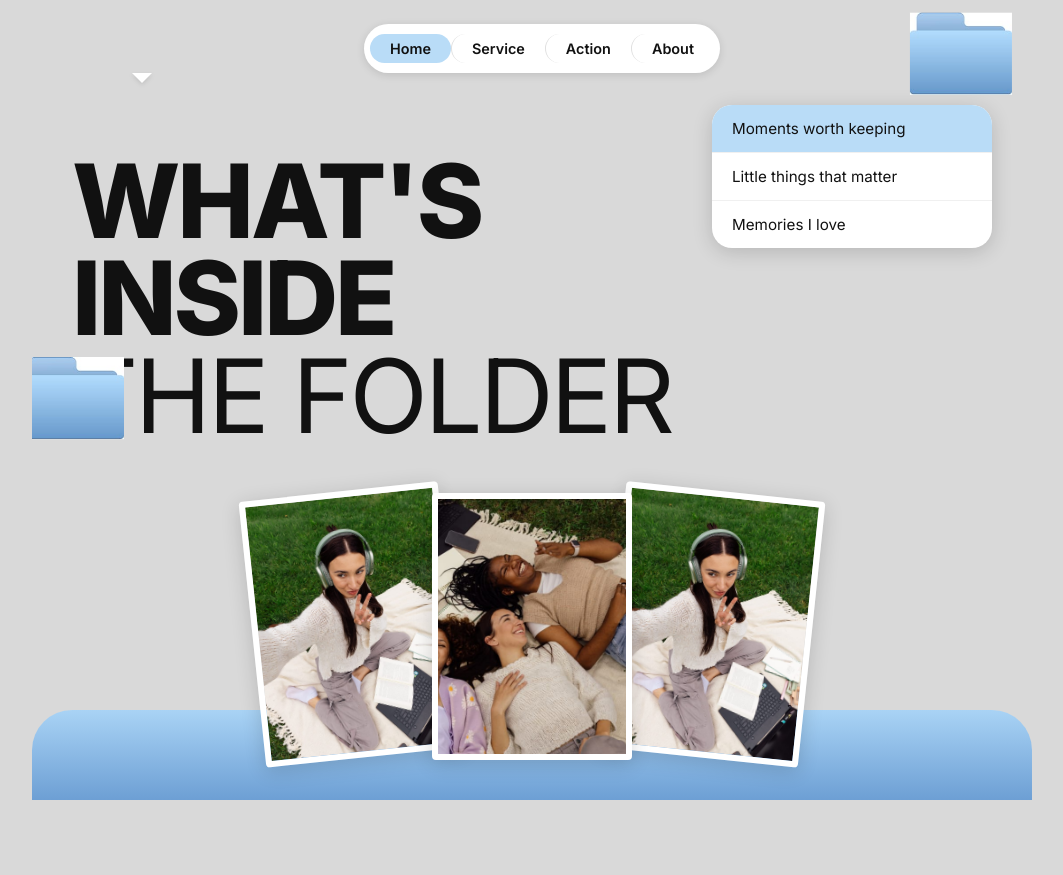
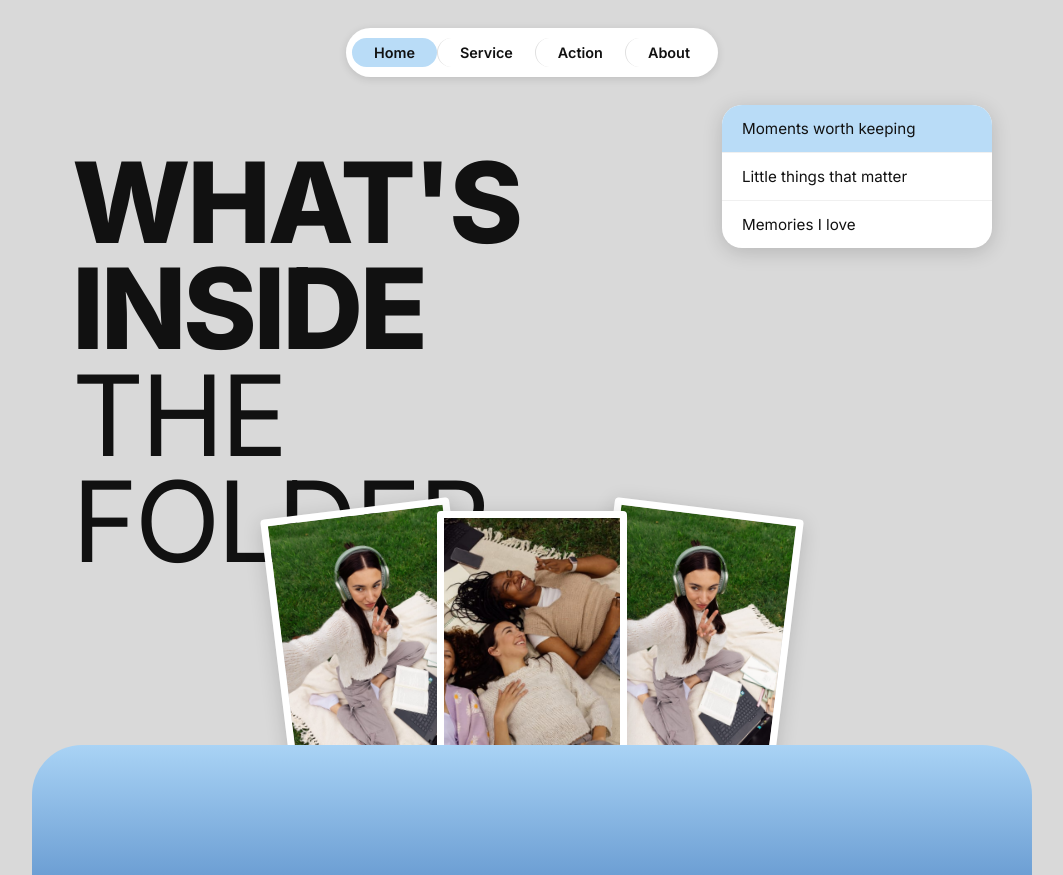
Before and after one commit to panugantisahithi15-prog/DuplicateFileDetector, a Flask app: page / in a window 1280 px wide. Shown: the whole page, without its empty margins (108-1171 px from the left). Before the commit the page ends 800 px from the top, so only its background shows below. Run offline with Flask 3, Linux system fonts and the light colour scheme; some libraries are stand-ins or nearby versions.

Commit message:
UI fixes: remove folder icons, center navbar, fix z-index on photo pocket
- _hero.html: remove both floating folder icon <img> tags
- hero.css:
  - navbar-wrap: justify-content center (was flex-start + padding-left)
  - ::after speech-bubble arrow: display none
  - hero-heading: font-size increased to clamp(3.2rem,9vw,7rem)
  - bottom-section: fixed-height 300px for predictable photo/pocket layout
  - photo-stack: position absolute, bottom 110px (above pocket), z-index 2
  - folder-pocket: height 130px, z-index 3 (ON TOP of photos so bases hidden)
- base.css:
  - removed left-aligned navbar-wrap + speech-bubble ::after (was in both files)
  - navbar-wrap now only centers; hero.css overrides with its own padding-top

Co-Authored-By: Claude Sonnet 4.6 <noreply@anthropic.com>

```diff
--- a/static/css/base.css
+++ b/static/css/base.css
@@ -43,56 +43,39 @@ body {
 img { max-width: 100%; display: block; }
 a   { color: inherit; text-decoration: none; }
 
-/* ── Navbar ── */
+/* ── Navbar pill ── */
 .navbar {
     display: flex;
     align-items: center;
-    justify-content: center;
     gap: 0;
     background: var(--card-bg);
     border-radius: var(--radius-pill);
     box-shadow: var(--shadow-sm);
     padding: 10px 6px;
-    position: relative;
     width: fit-content;
-    margin: 0 auto;
 }
 
 .navbar a {
     font-weight: 600;
     font-size: .9rem;
-    padding: 6px 20px;
+    padding: 6px 22px;
     border-radius: var(--radius-pill);
     color: var(--text);
     transition: background .15s, color .15s;
     white-space: nowrap;
 }
 
-.navbar a + a {
-    border-left: 1px solid #e0e0e0;
-}
+.navbar a + a          { border-left: 1px solid #e0e0e0; }
+.navbar a:hover        { background: var(--accent); }
+.navbar a.active       { background: var(--accent); }
 
-.navbar a:hover          { background: var(--accent); }
-.navbar a.active         { background: var(--accent); }
-
-/* Speech-bubble arrow under the navbar */
+/* ── navbar-wrap: centering container used on non-hero pages too ── */
+/* Hero pages override this in hero.css; action/about use it as-is */
 .navbar-wrap {
-    position: relative;
     display: flex;
-    justify-content: flex-start;
-    padding-left: 20px;
-    padding-top: 24px;
-}
-.navbar-wrap::after {
-    content: '';
-    position: absolute;
-    bottom: -10px;
-    left: 60px;
-    width: 0; height: 0;
-    border-left: 10px solid transparent;
-    border-right: 10px solid transparent;
-    border-top: 10px solid var(--card-bg);
-    filter: drop-shadow(0 2px 2px rgba(0,0,0,.1));
+    justify-content: center;
+    padding-top: 28px;
+    padding-bottom: 0;
 }
 
 /* ── Flash messages ── */
@@ -167,22 +150,7 @@ a   { color: inherit; text-decoration: none; }
 .btn.loading .spinner { display: inline-block; }
 .btn.loading .btn-text { display: none; }
 
-/* ── Floating animation (folder icons) ── */
-@keyframes float {
-    0%, 100% { transform: translateY(0); }
-    50%       { transform: translateY(-10px); }
-}
-.float-icon {
-    animation: float 5s ease-in-out infinite;
-    pointer-events: none;
-    user-select: none;
-}
-@media (prefers-reduced-motion: reduce) {
-    .float-icon { animation: none; }
-}
-
 /* ── Responsive ── */
 @media (max-width: 700px) {
-    .navbar-wrap { padding-left: 12px; }
     .navbar a { padding: 6px 12px; font-size: .82rem; }
 }
--- a/static/css/hero.css
+++ b/static/css/hero.css
@@ -1,11 +1,5 @@
 /* ============================================================
-   hero.css  –  Canva-matching hero layout
-   The hero contains:
-     • navbar (top-left)
-     • big heading
-     • right-aligned info/scan card
-     • decorative folder icons (absolute, inside .hero)
-     • photo stack + folder pocket (bottom)
+   hero.css  –  Hero layout
    ============================================================ */
 
 /* ── Hero wrapper ── */
@@ -14,13 +8,12 @@
     max-width: 1000px;
     min-height: 100vh;
     margin-inline: auto;
-    overflow: hidden;           /* clip folder icons at edges */
     display: flex;
     flex-direction: column;
     padding-bottom: 0;
 }
 
-/* ── Content area (flex column) ── */
+/* ── Content area ── */
 .hero-content {
     flex: 1;
     display: flex;
@@ -28,26 +21,36 @@
     padding: 0 40px;
 }
 
+/* ── Navbar – centered, no speech-bubble arrow ── */
+.navbar-wrap {
+    display: flex;
+    justify-content: center;       /* ← centered */
+    padding-top: 28px;
+    padding-bottom: 0;
+    position: relative;
+}
+/* Remove the speech-bubble arrow (it pushed the navbar left) */
+.navbar-wrap::after { display: none; }
+
 /* ── Heading ── */
 .hero-heading {
-    margin-top: 48px;
+    margin-top: 44px;
     line-height: .95;
     letter-spacing: -.03em;
-    font-size: clamp(3rem, 8vw, 6.5rem);
-    max-width: 600px;
+    font-size: clamp(3.2rem, 9vw, 7rem);
 }
 .hero-heading .line1 { display: block; font-weight: 800; }
 .hero-heading .line2 { display: block; font-weight: 400; }
 
-/* ── Row: heading left, card right ── */
+/* ── Body row: heading left | card right ── */
 .hero-body {
     display: flex;
     align-items: flex-start;
     gap: 40px;
-    margin-top: 32px;
+    margin-top: 28px;
 }
-.hero-body-left  { flex: 1 1 0; }
-.hero-body-right { flex: 0 0 280px; }
+.hero-body-left  { flex: 1 1 0; min-width: 0; }
+.hero-body-right { flex: 0 0 270px; }
 
 /* ── Info card (home page) ── */
 .info-card {
@@ -61,7 +64,6 @@
     font-size: .95rem;
     font-weight: 500;
     border-bottom: 1px solid #f0f0f0;
-    cursor: default;
 }
 .info-card-row:last-child { border-bottom: none; }
 .info-card-row.highlight  { background: var(--accent); }
@@ -80,29 +82,10 @@
     font-size: .95rem;
 }
 .scan-card-body {
-    padding: 16px 20px;
+    padding: 18px 20px;
     display: flex;
     flex-direction: column;
     gap: 12px;
-}
-
-/* ── Decorative folder icons ── */
-.folder-icon {
-    position: absolute;
-    width: clamp(60px, 8vw, 110px);
-    object-fit: contain;
-    aria-hidden: true;
-}
-.folder-icon.top-right {
-    top: 20px;
-    right: 20px;
-    animation-delay: 0s;
-}
-.folder-icon.mid-left {
-    left: -10px;
-    top: 45%;
-    transform: translateY(-50%);
-    animation-delay: -2.5s;     /* stagger so they don't move in sync */
 }
 
 /* ── Photo stack + folder pocket ── */
@@ -110,41 +93,35 @@
     margin-top: auto;
     position: relative;
     width: 100%;
+    /* enough room for photos (≈240px) + pocket (130px) with overlap */
+    height: 300px;
 }
 
-/* Folder pocket (blue gradient bar behind the photos) */
-.folder-pocket {
-    background: linear-gradient(180deg, var(--folder-top) 0%, var(--folder-bot) 100%);
-    border-radius: 40px 40px 0 0;
-    height: 90px;
+/* Photos: positioned absolute, bottoms at 110px so they poke above the pocket */
+.photo-stack {
     position: absolute;
-    bottom: 0;
-    left: 0; right: 0;
-    z-index: 1;
+    bottom: 110px;                 /* ride above the pocket */
+    left: 50%;
+    transform: translateX(-50%);
+    display: flex;
+    align-items: flex-end;
+    gap: 0;
+    z-index: 2;                    /* BELOW the pocket */
+    width: max-content;
 }
 
-/* Photo stack */
-.photo-stack {
-    display: flex;
-    justify-content: center;
-    align-items: flex-end;
-    gap: -20px;                 /* overlap via negative margins on the items */
-    position: relative;
-    z-index: 2;
-    padding-bottom: 40px;
-}
 .photo-stack .photo {
-    width: clamp(130px, 18vw, 200px);
+    width: clamp(120px, 16vw, 190px);
     aspect-ratio: 3/4;
     object-fit: cover;
-    border: 6px solid #fff;
+    border: 7px solid #fff;
     border-radius: 4px;
     box-shadow: var(--shadow-md);
     transition: transform .2s;
     flex-shrink: 0;
 }
 .photo-stack .photo:nth-child(1) {
-    transform: rotate(-6deg) translateX(20px);
+    transform: rotate(-7deg) translateX(28px);
     z-index: 1;
 }
 .photo-stack .photo:nth-child(2) {
@@ -152,16 +129,32 @@
     z-index: 3;
 }
 .photo-stack .photo:nth-child(3) {
-    transform: rotate(6deg) translateX(-20px);
+    transform: rotate(7deg) translateX(-28px);
     z-index: 2;
 }
-.photo-stack .photo:hover { transform: rotate(0deg) translateY(-8px) !important; z-index: 10; }
+.photo-stack .photo:hover {
+    transform: rotate(0deg) translateY(-12px) !important;
+    z-index: 10;
+}
+
+/* Folder pocket: ON TOP of photo bases (z-index: 3 > photo-stack z-index: 2) */
+.folder-pocket {
+    background: linear-gradient(180deg, var(--folder-top) 0%, var(--folder-bot) 100%);
+    border-radius: 50px 50px 0 0;
+    height: 130px;
+    position: absolute;
+    bottom: 0;
+    left: 0; right: 0;
+    z-index: 3;                    /* ON TOP of photos */
+}
 
 /* ── Responsive ── */
 @media (max-width: 700px) {
-    .hero-content { padding: 0 16px; }
-    .hero-body { flex-direction: column; gap: 24px; }
-    .hero-body-right { flex: 0 0 auto; width: 100%; }
-    .folder-icon.mid-left { display: none; }
-    .photo-stack .photo { width: clamp(90px, 28vw, 140px); }
+    .hero-content         { padding: 0 16px; }
+    .hero-body            { flex-direction: column; gap: 24px; }
+    .hero-body-right      { flex: 0 0 auto; width: 100%; }
+    .photo-stack .photo   { width: clamp(90px, 26vw, 140px); }
+    .bottom-section       { height: 240px; }
+    .photo-stack          { bottom: 90px; }
+    .folder-pocket        { height: 100px; }
 }
--- a/templates/partials/_hero.html
+++ b/templates/partials/_hero.html
@@ -8,17 +8,9 @@
 {% macro hero(page_name) %}
 <section class="hero">
 
-    <!-- Decorative folder icons -->
-    <img src="{{ url_for('static', filename='images/folder.png') }}"
-         class="folder-icon top-right float-icon"
-         alt="" role="presentation">
-    <img src="{{ url_for('static', filename='images/folder.png') }}"
-         class="folder-icon mid-left float-icon"
-         alt="" role="presentation">
-
     <div class="hero-content">
 
-        <!-- Navbar -->
+        <!-- Navbar (centered) -->
         <div class="navbar-wrap">
             <nav class="navbar" aria-label="Main navigation">
                 <a href="{{ url_for('home') }}"    {% if page_name == 'home' %}class="active"{% endif %}>Home</a>
@@ -50,6 +42,7 @@
 
     <!-- Photo stack + folder pocket -->
     <div class="bottom-section">
+        <!-- Photos sit BELOW the pocket z-index so the pocket overlays their bases -->
         <div class="photo-stack">
             <img src="{{ url_for('static', filename='images/photo1.jpeg') }}"
                  class="photo" alt="Photo 1">
@@ -58,6 +51,7 @@
             <img src="{{ url_for('static', filename='images/photo3.jpeg') }}"
                  class="photo" alt="Photo 3">
         </div>
+        <!-- Pocket sits ON TOP of photo bottoms (higher z-index) -->
         <div class="folder-pocket" aria-hidden="true"></div>
     </div>
 
```
